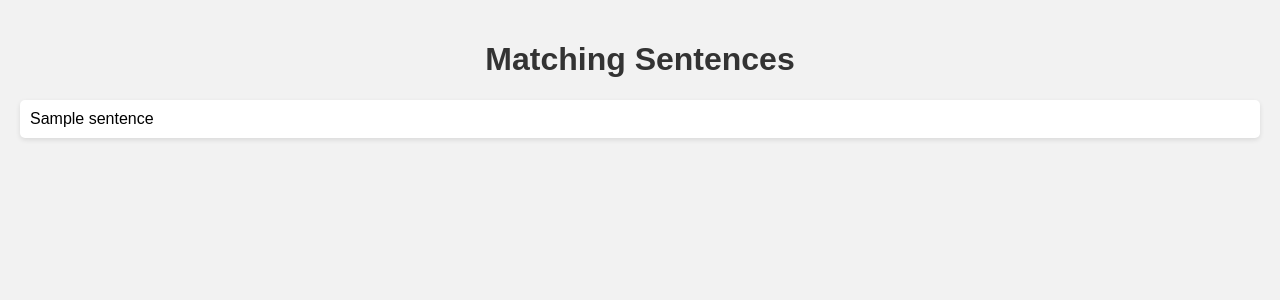
After one commit to prathikh1998/PilesOfStonesGame, a Flask app: template templates/line.html in a window 1280 px wide. The commit adds this page. Shown: the top 300 px of the page. Run offline with Flask 3, Linux system fonts and the light colour scheme; the template is opened without the code that fills it: most values are stand-ins (such as "Sample title", 1, 10 or a date in 2020).

Commit message:
Add files via upload

```diff
--- /dev/null
+++ b/templates/line.html
@@ -0,0 +1,41 @@
+<!DOCTYPE html>
+<html>
+<head>
+    <title>Matching Sentences</title>
+    <style>
+        body {
+            font-family: Arial, sans-serif;
+            background-color: #f2f2f2;
+            margin: 0;
+            padding: 20px;
+        }
+
+        h1 {
+            text-align: center;
+            color: #333;
+        }
+
+        ul {
+            list-style-type: none;
+            padding: 0;
+            margin: 0;
+        }
+
+        li {
+            margin-bottom: 10px;
+            background-color: #fff;
+            padding: 10px;
+            border-radius: 5px;
+            box-shadow: 0 2px 5px rgba(0, 0, 0, 0.1);
+        }
+    </style>
+</head>
+<body>
+    <h1>Matching Sentences</h1>
+    <ul>
+        {% for sentence in matching_sentences %}
+            <li>{{ sentence }}</li>
+        {% endfor %}
+    </ul>
+</body>
+</html>
```
Also changed, not shown: templates/index.html (+9 -0 lines).
